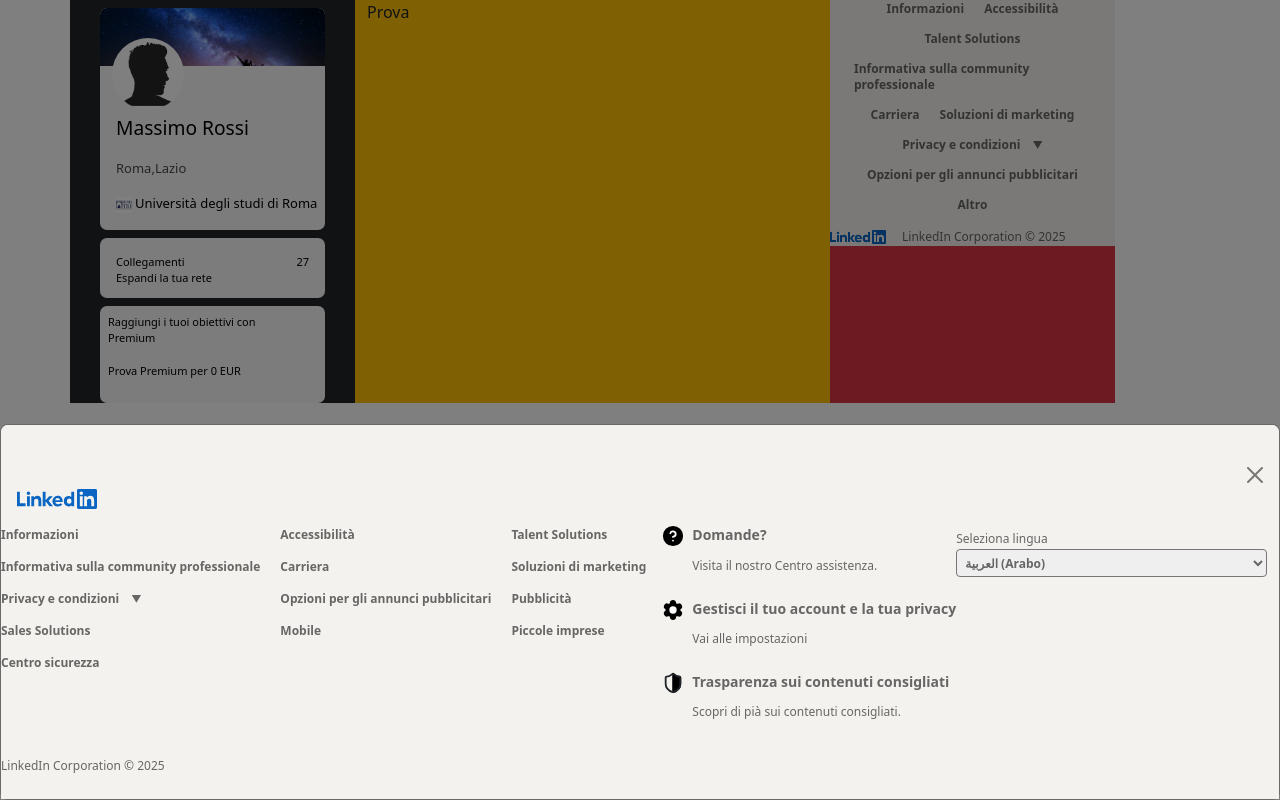
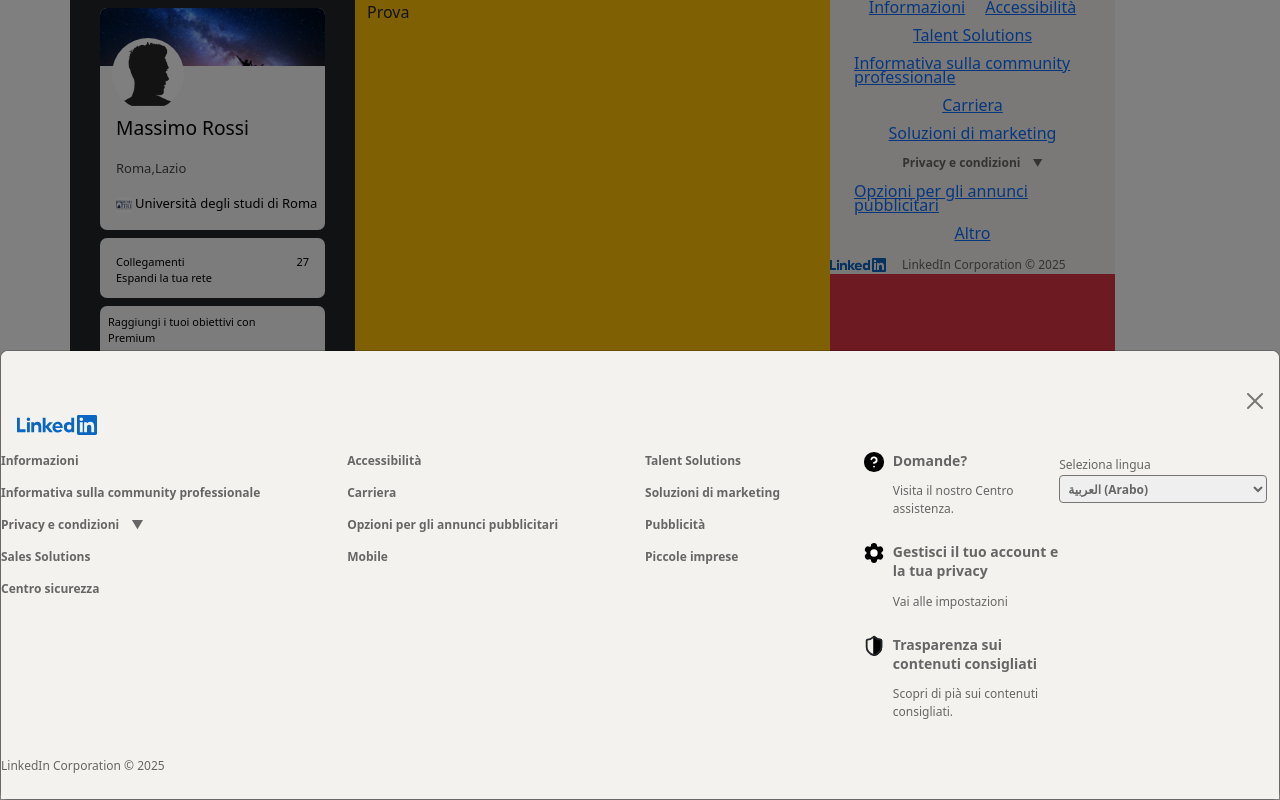
Before and after one commit to manuelpichiri/buildWeek4, a React (Vite) app in the folder buildweek4/: page / in a window 1280 px wide. Both pictures are taken after a click on the link "Altro". Built offline with nearby package versions, Linux system fonts and the light colour scheme.

Commit message:
fixed footer link dropdown hover problem

```diff
--- a/buildweek4/src/components/customFooters/customFooter/CustomFooter.jsx
+++ b/buildweek4/src/components/customFooters/customFooter/CustomFooter.jsx
@@ -36,21 +36,18 @@
                 >
                   <Dropdown.Toggle
                     as="div"
-                    className="custom-footer-link dropdown-toggle-wrapper hide-bootstrap-caret"
-                    onClick={() =>
-                      setIsOpenIndex(isOpenIndex === index ? null : index)
-                    }
+                    className="custom-footer-link dropdown-toggle-wrapper"
                   >
-                    <span
-                      className="link-text"
+                    <a
+                      className="sublink-text"
                     >
                       {link.label}
-                    </span>
-                    <span
+                    </a>
+                    <a
                       className="footer-dropdown-caret"
                     >
                       ▼
-                    </span>
+                    </a>
                   </Dropdown.Toggle>
 
                   <Dropdown.Menu
@@ -69,7 +66,7 @@
               ) : (
 
                 <a
-                  className="custom-footer-link"
+                  className="custom-footer-link custom-footer-no-dropdown-link"
                   href={link.href}
                 >
                   {link.label}
--- a/buildweek4/src/components/customFooters/customFooter/style.css
+++ b/buildweek4/src/components/customFooters/customFooter/style.css
@@ -5,6 +5,7 @@
   padding: 0;
   display: flex;
   flex-direction: column;
+  align-items: start;
 }
 
 .custom-footer-links-list {
@@ -13,6 +14,7 @@
   gap: 14px 20px;
   margin: 0;
   align-content: start;
+  width: 100%;
 }
 
 @media (max-width: 640px) {
@@ -31,7 +33,7 @@
   margin: 0;
 }
 
-.custom-footer-link {
+.custom-footer-links-list li a {
   color: #666;
   font-size: 12px;
   font-weight: 600;
@@ -39,12 +41,21 @@
   cursor: pointer;
 }
 
-.custom-footer-link:not(.dropdown-item):hover {
+.custom-footer-links-list li:hover .custom-footer-no-dropdown-link {
   color: #0a66c2;
-  text-decoration-line: underline;
+  text-decoration: underline;
 }
 
-.custom-footer-link:hover .link-text {
+.custom-footer-link .sublink-text {
+  color: #666;
+  font-size: 12px;
+  font-weight: 600;
+  text-decoration: none;
+  cursor: pointer;
+}
+
+.custom-footer-link:hover .sublink-text {
+  color: #0a66c2;
   text-decoration: underline;
 }
 
@@ -57,19 +68,25 @@
   align-items: center;
   gap: 6px;
   cursor: pointer;
+  white-space: nowrap;
+}
+
+.dropdown-toggle-wrapper::after {
+  display: none;
 }
 
 .dropdown-toggle-wrapper .footer-dropdown-caret {
   text-decoration: none;
+  color: #666;
+}
+
+.dropdown-toggle-wrapper:hover .footer-dropdown-caret {
+  color: #0a66c2;
 }
 
 .footer-dropdown-caret {
   margin-left: 6px;
   font-size: 10px;
-}
-
-.hide-bootstrap-caret::after {
-  display: none;
 }
 
 .custom-dropdown-menu {
@@ -86,6 +103,7 @@
   color: #444;
   padding: 6px 16px;
   text-decoration: none;
+  text-wrap: wrap;
 }
 
 .custom-dropdown-menu .dropdown-item:hover {
```
Also changed, not shown: 1 other file (tests, documents, lock files or other folders).
